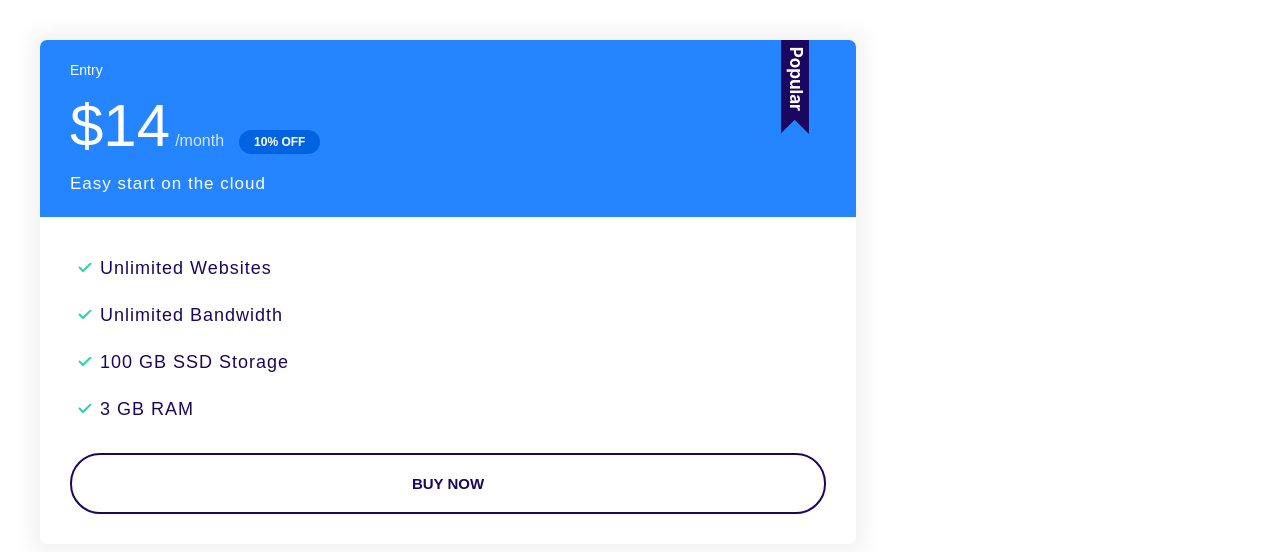
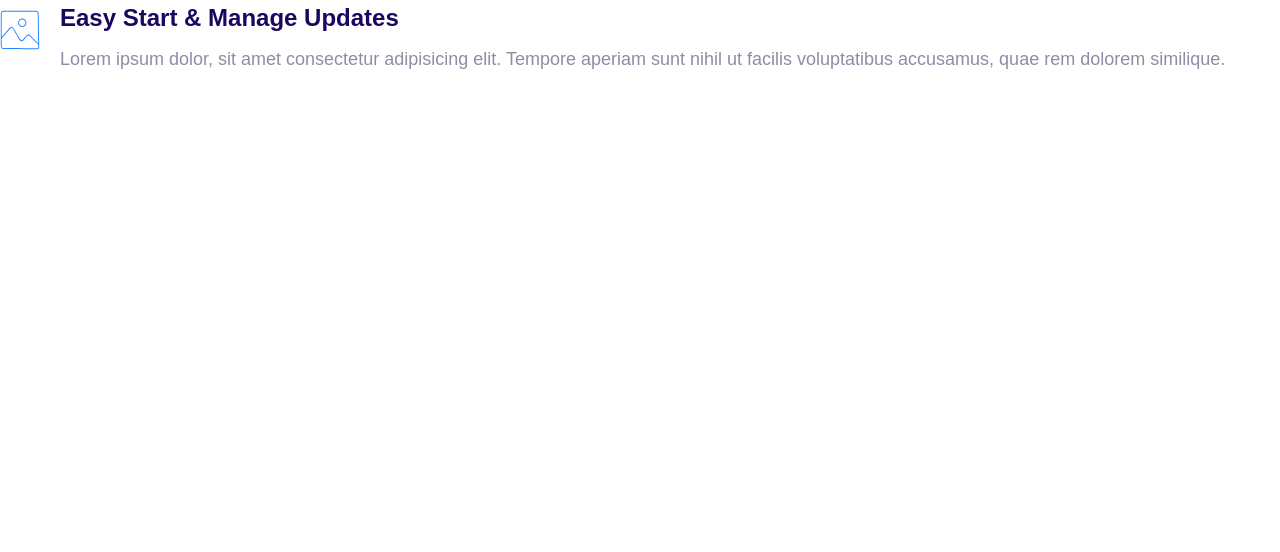
Before and after one commit to jerrybrown035/Moshify, a plain HTML site: page index.html in a window 1280 px wide. Drawn offline with Linux system fonts and the light colour scheme.

Commit message:
Define media component.

```diff
--- a/CSS/styles.css
+++ b/CSS/styles.css
@@ -366,3 +366,20 @@ a {
     font-size: 1.7rem;
   }
 }
+
+/* Media */
+.media {
+  display: flex;
+}
+
+.media__title {
+  margin-top: 0;
+}
+
+.media__body {
+  margin: 0 2rem;
+}
+
+.media__image {
+  margin-top: 1rem;
+}
--- a/index.html
+++ b/index.html
@@ -10,28 +10,19 @@
     <link rel="stylesheet" href="css/styles.css" />
   </head>
   <body>
-    <div style="width: 70vw; padding: 4rem">
-      <div class="plan plan--popular">
-        <div class="card card--primary">
-          <header class="card__header">
-            <h3 class="plan__name">Entry</h3>
-            <span class="plan__price">$14</span>
-            <span class="plan__billing-cycle">/month</span>
-            <span class="badge badge--primary badge--small">10% OFF</span>
-            <span class="plan__description">Easy start on the cloud</span>
-          </header>
-          <div class="card__body">
-            <ul class="list list--tick">
-              <li class="list__item">Unlimited Websites</li>
-              <li class="list__item">Unlimited Bandwidth</li>
-              <li class="list__item">100 GB SSD Storage</li>
-              <li class="list__item">3 GB RAM</li>
-            </ul>
-            <button type="submit" class="btn btn--outline btn--block">
-              buy now
-            </button>
-          </div>
-        </div>
+    <div class="media">
+      <div class="media__image">
+        <svg class="icon icon--primary">
+          <use xlink:href="images/sprite.svg#snap"></use>
+        </svg>
+      </div>
+      <div class="media__body">
+        <h3 class="media__title">Easy Start & Manage Updates</h3>
+        <p>
+          Lorem ipsum dolor, sit amet consectetur adipisicing elit. Tempore
+          aperiam sunt nihil ut facilis voluptatibus accusamus, quae rem dolorem
+          similique.
+        </p>
       </div>
     </div>
   </body>
```
Also changed, not shown: components/media.html (added, +14 -0 lines).
